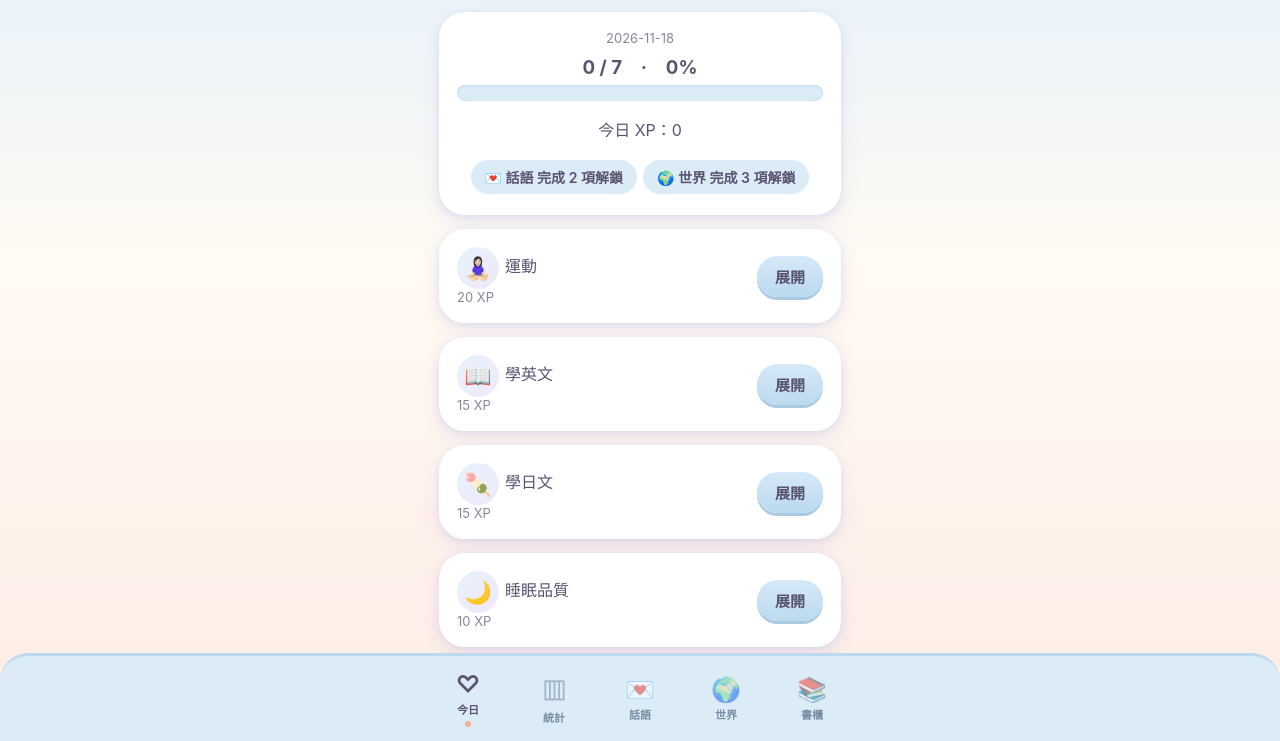
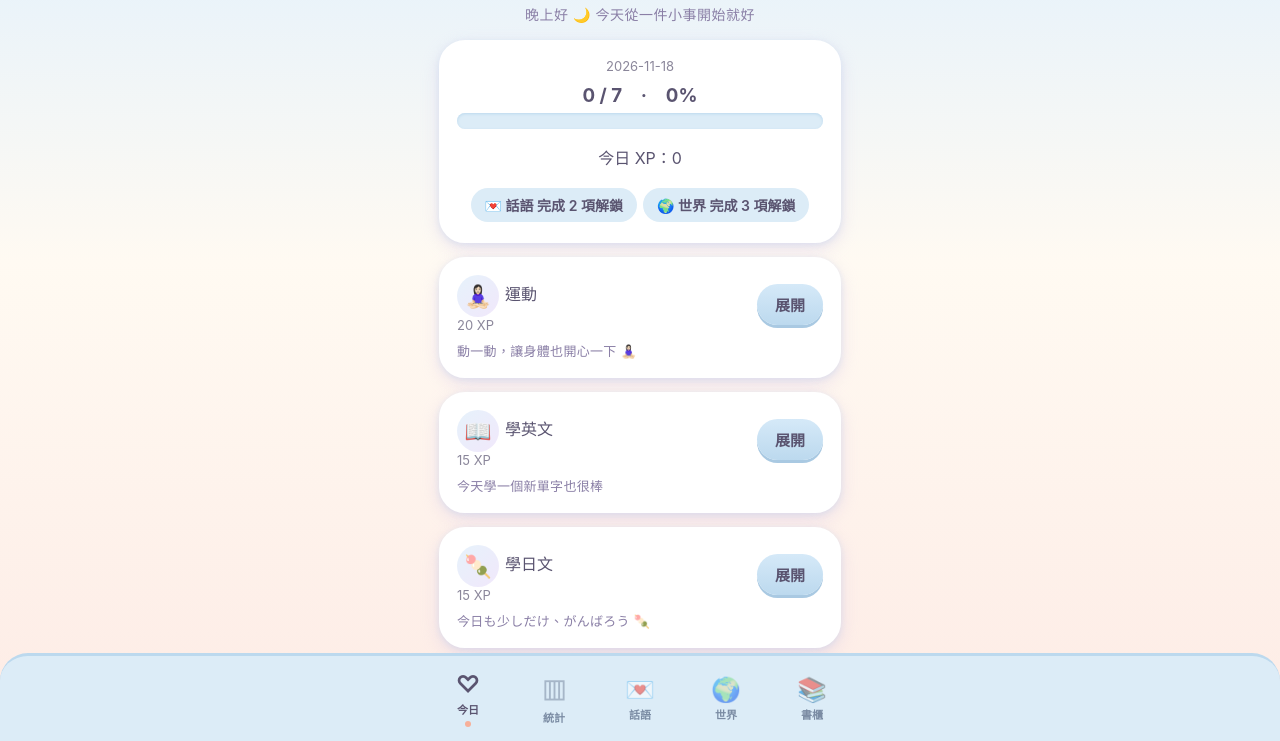
Before and after one commit to caridee88/bloom-daily, a plain HTML site: page index.html in a window 1280 px wide. Shown: the part 57-798 px from the top of the page. Drawn offline with Linux system fonts and the light colour scheme.

Commit message:
Update index.html

```diff
--- a/index.html
+++ b/index.html
@@ -244,4 +244,4 @@ document.addEventListener('change',function(e){
  r.onload=function(){try{S=JSON.parse(r.result);save();render();alert('已還原')}catch(_){alert('檔案格式錯誤')}};r.readAsText(f)}
 });
 render();
-</script><script src="quotes.js"></script><script src="places1.js"></script><script src="world.js"></script></body></html>
+</script><script src="quotes.js"></script><script src="places1.js"></script><script src="world.js"></script><script src="cute.js"></script></body></html>
```
